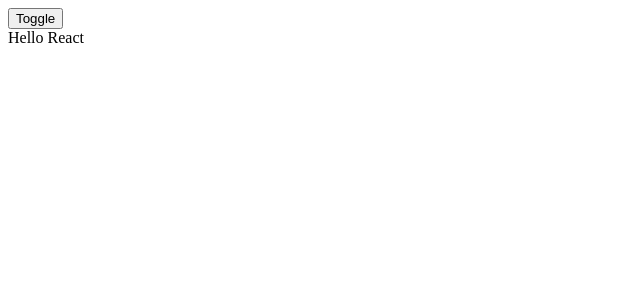
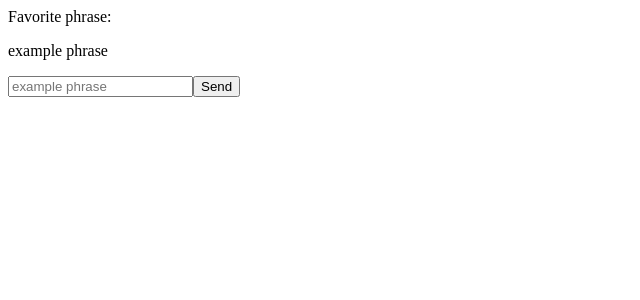
Before and after one commit to arief-github/the-road-to-learn-react, a React (Create React App) app: page / in a window 1280 px wide. Shown: the top 300 px of the page, without its empty margins (0-640 px from the left). Built offline with nearby package versions, Linux system fonts and the light colour scheme.

Commit message:
Implementing basic concept of useEffect

```diff
--- /dev/null
+++ b/src/Phrase.js
@@ -0,0 +1,43 @@
+import React, { useState, useEffect } from 'react';
+
+const Phrase = () => {
+	const [ val, set ] = useState("");
+	const [ phrase, setPhrase ] = useState("example phrase");
+
+	const createPhrase = () => {
+		setPhrase(val);
+		set("");
+	}
+
+	// dijalankan hanya sekali
+	useEffect(() => {
+		console.log('only once after initial render');
+	},[]);
+
+	// dijalankan tiap kali ada perubahan state variabel val
+	useEffect(() => {
+		console.log(`typing "${val}"`);
+	}, [val]);
+
+	// dijalankan tiap kali ada perubahan state variabel phrase
+	useEffect(() => {
+		console.log(`saved phrase: ${phrase}`);
+		document.querySelector('.savedPhrase').innerHTML = phrase;
+	}, [phrase]);
+
+	// dijalankan tiap kali ada perubahan baik itu dari val ataupun phrase
+	useEffect(() => {
+		console.log(` either val or phrase has changed `);
+	}, [ val, phrase ] );
+
+	return (
+		<>
+			<label>Favorite phrase:</label>
+			<p className="savedPhrase"></p>
+			<input value={val} placeholder={phrase} onChange={ e => set(e.target.value) } />
+			<button onClick={ createPhrase } > Send </button>
+		</>
+	)
+}
+
+export default Phrase;
--- a/src/index.js
+++ b/src/index.js
@@ -2,5 +2,5 @@ import React from "react";
 import ReactDOM from "react-dom";
 
 import App from "./App";
-import UseEf from './UseEf';
-ReactDOM.render(<UseEf />, document.getElementById("root"));
+import Phrase from './Phrase';
+ReactDOM.render(<Phrase />, document.getElementById("root"));
```
